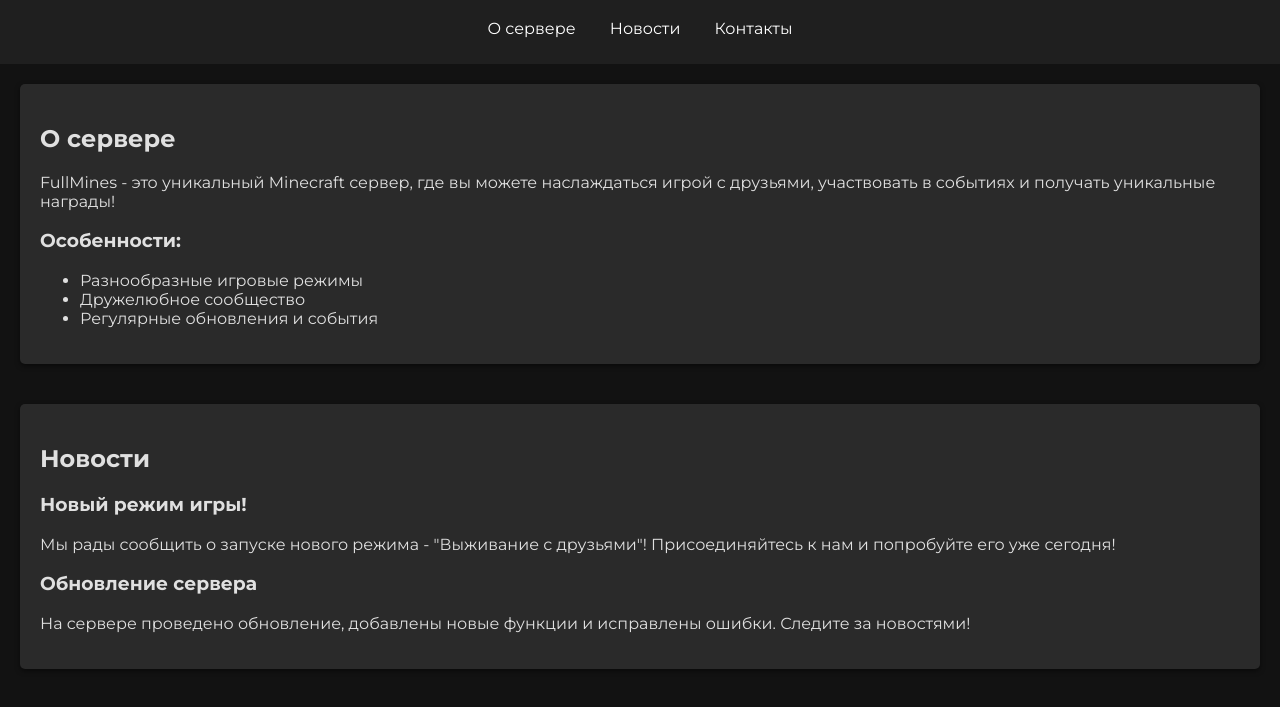
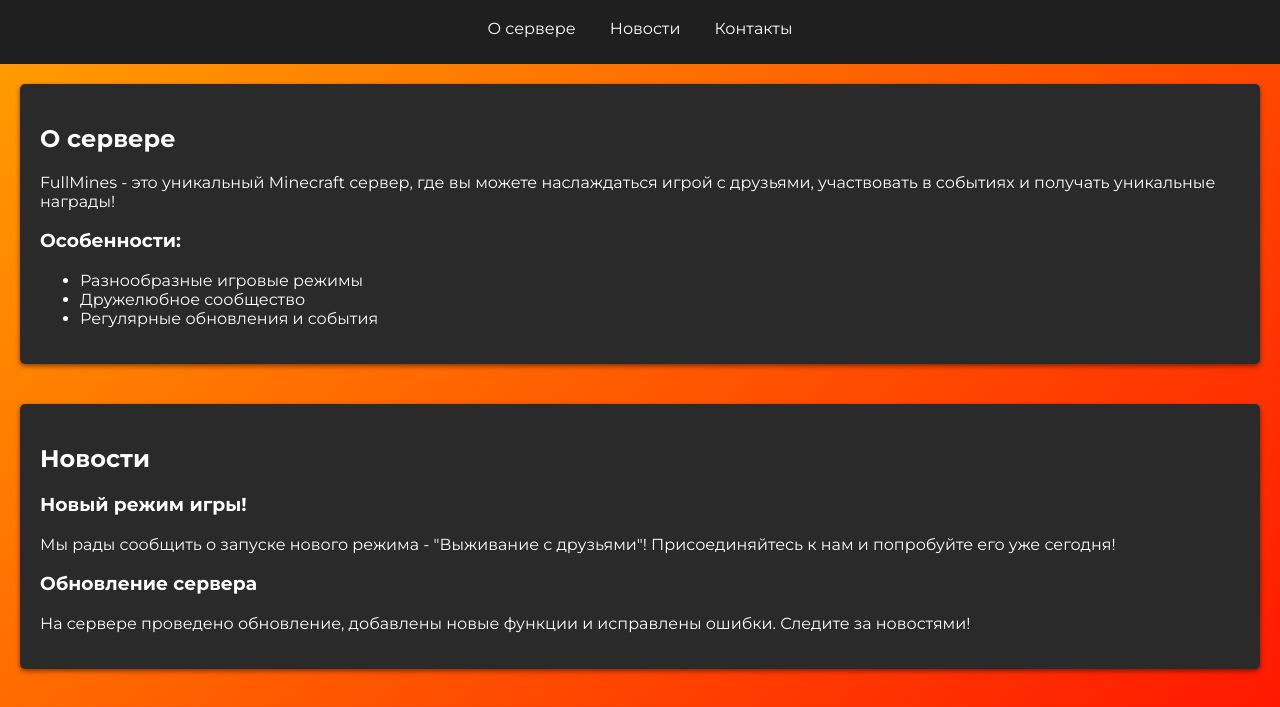
Before and after one commit to Syslikkappa/Syslikkappa.github.io, a plain HTML site: page index.html in a window 1280 px wide. Shown: the part 73-780 px from the top of the page. Drawn offline with Linux system fonts and the light colour scheme.

Commit message:
styles.css

```diff
--- a/styles.css
+++ b/styles.css
@@ -2,8 +2,8 @@ body {
     font-family: 'Montserrat', sans-serif;
     margin: 0;
     padding: 0;
-    background-color: #121212; /* Темный фон */
-    color: #e0e0e0; /* Светлый текст */
+    background: linear-gradient(to bottom right, orange, red);
+    color: #fff;
 }
 
 header {
```
